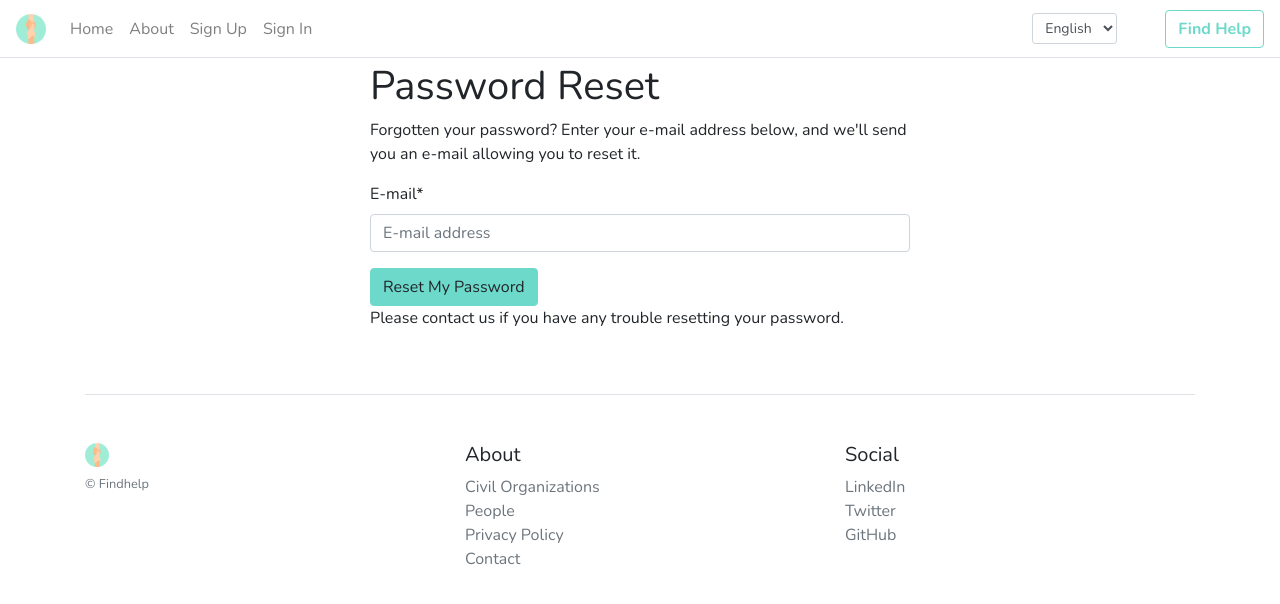
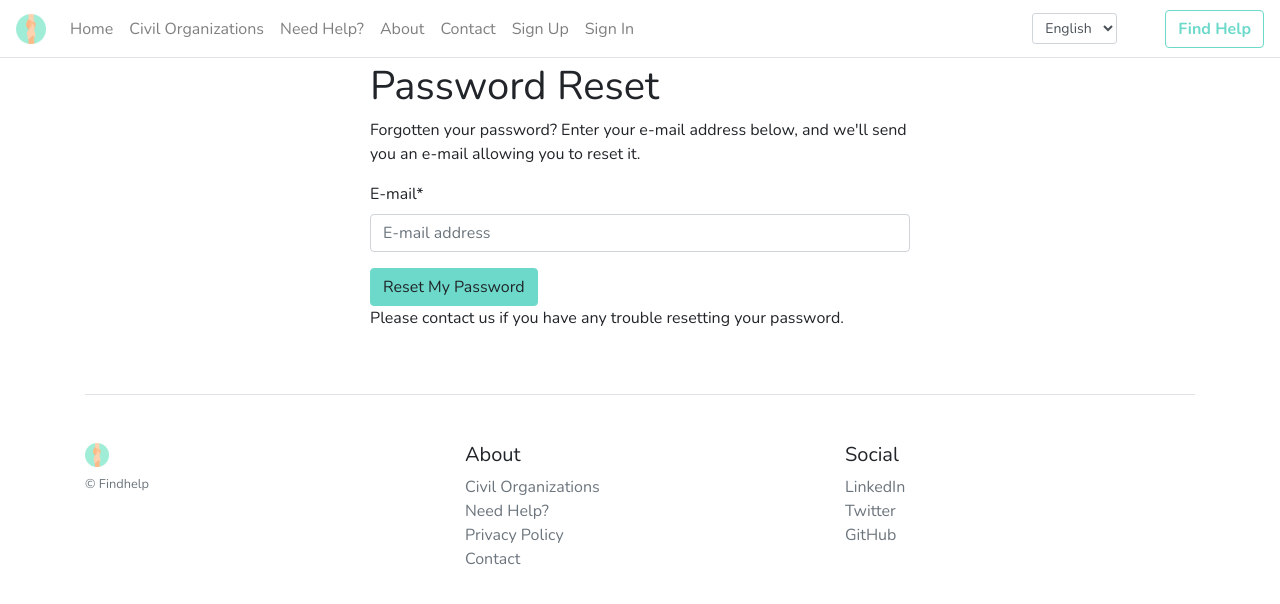
Before and after one commit to yusufhilmi/findhelp, a Django app: page /accounts/password/reset/ in a window 1280 px wide. Shown: the top 604 px of the page. Run offline with Django 3.2, Linux system fonts and the light colour scheme; some libraries are stand-ins or nearby versions.

Commit message:
navbar #1

```diff
--- a/findhelp/templates/base.html
+++ b/findhelp/templates/base.html
@@ -51,7 +51,16 @@
                 class="sr-only">(current)</span></a>
           </li>
           <li class="nav-item">
+            <a class="nav-link" href="{% url 'civil' %}">{% trans 'Civil Organizations' %}</a>
+          </li>
+          <li class="nav-item">
+            <a class="nav-link" href="{% url 'people' %}">{% trans 'Need Help?' %}</a>
+          </li>
+          <li class="nav-item">
             <a class="nav-link" href="{% url 'about' %}">{% trans 'About' %}</a>
+          </li>
+          <li class="nav-item">
+            <a class="nav-link" href="{% url 'contact' %}">{% trans 'Contact' %}</a>
           </li>
           {% if request.user.is_authenticated %}
           <li class="nav-item">
@@ -138,7 +147,7 @@
           <h5>{% trans 'About' %}</h5>
           <ul class="list-unstyled text-small">
             <li><a class="text-muted" href="{% url 'civil' %}">{% trans 'Civil Organizations' %}</a></li>
-            <li><a class="text-muted" href="{% url 'people' %}">{% trans 'People' %}</a></li>
+            <li><a class="text-muted" href="{% url 'people' %}">{% trans 'Need Help?' %}</a></li>
             <li><a class="text-muted" href="{% url 'privacy' %}">{% trans 'Privacy Policy' %}</a></li>
             <li><a class="text-muted" href="{% url 'contact' %}">{% trans 'Contact' %}</a></li>
           </ul>
@@ -146,9 +155,9 @@
         <div class="col-4 col-md">
           <h5>{% trans 'Social' %}</h5>
           <ul class="list-unstyled text-small">
-            <li><a class="text-muted" href="#">{% trans 'LinkedIn' %}</a></li>
+            <li><a class="text-muted" href="https://www.linkedin.com/company/findhelp/">{% trans 'LinkedIn' %}</a></li>
             <li><a class="text-muted" href="#">{% trans 'Twitter' %}</a></li>
-            <li><a class="text-muted" href="#">{% trans 'GitHub' %}</a></li>
+            <li><a class="text-muted" href="https://github.com/yusufhilmi/findhelp">{% trans 'GitHub' %}</a></li>
           </ul>
         </div>
       </div>
```
